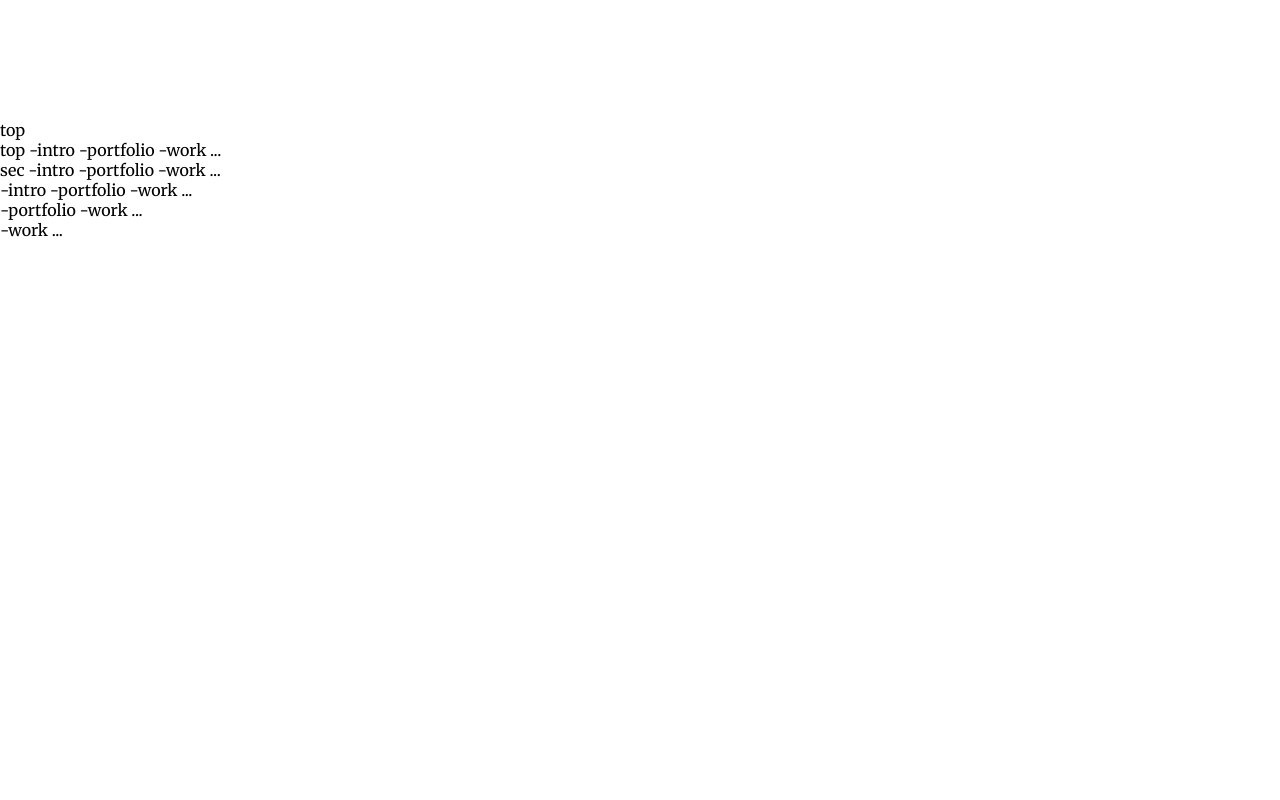
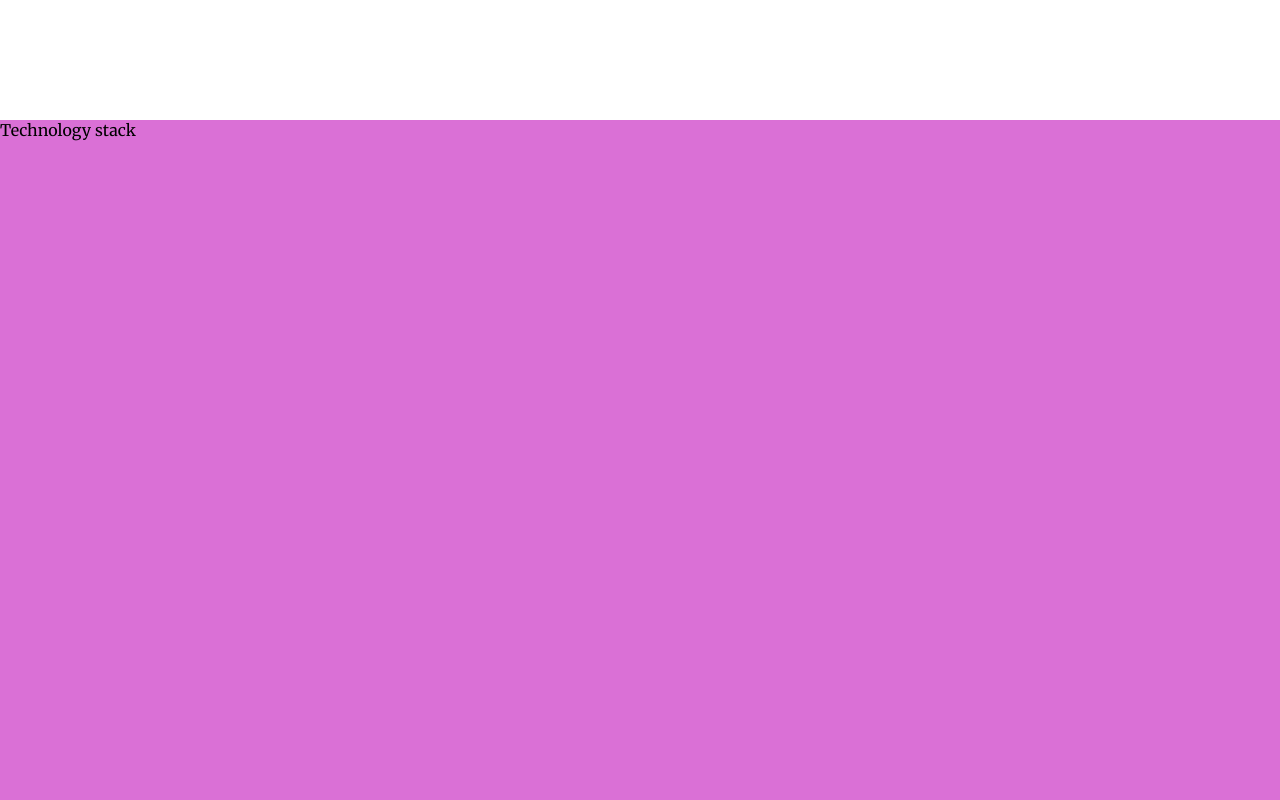
Before and after one commit to david204code/MyPortfolio, a React (Create React App) app: page / in a window 1280 px wide. Shown: the part 680-1480 px from the top of the page. Before the commit the page ends 920 px from the top, so only its background shows below. Built offline with nearby package versions, Linux system fonts and the light colour scheme.

Commit message:
Add and import new component TechStack onto the HomePage

```diff
--- /dev/null
+++ b/src/components/techStack/TechStack.jsx
@@ -0,0 +1,12 @@
+import React from "react";
+import "./TechStack.scss";
+
+export default function TechStack() {
+  return (
+    <div>
+      <div className="techstack">
+        <p>Technology stack</p>
+      </div>
+    </div>
+  );
+}
--- /dev/null
+++ b/src/components/techStack/TechStack.scss
@@ -0,0 +1,4 @@
+.techstack {
+  height: 100vh;
+  background: orchid;
+}
--- a/src/pages/homePage/HomePage.jsx
+++ b/src/pages/homePage/HomePage.jsx
@@ -1,11 +1,13 @@
 import React from "react";
 import "./HomePage.scss";
 import Intro from "../../components/intro/Intro";
+import TechStack from "../../components/techStack/TechStack";
 
 export default function HomePage() {
   return (
     <div className="homepage">
       <Intro />
+      <TechStack />
       <p>top</p>
       <p>top -intro -portfolio -work ...</p>
       <p>sec -intro -portfolio -work ...</p>
```
